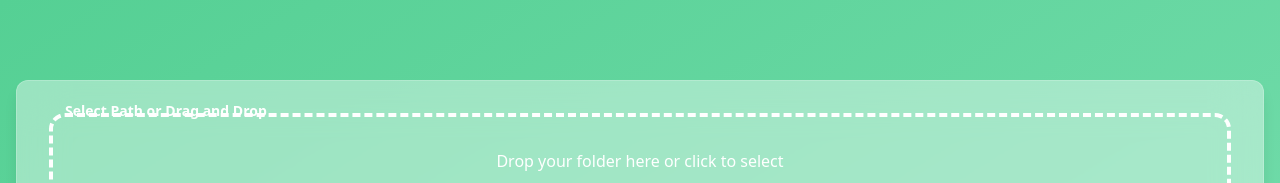
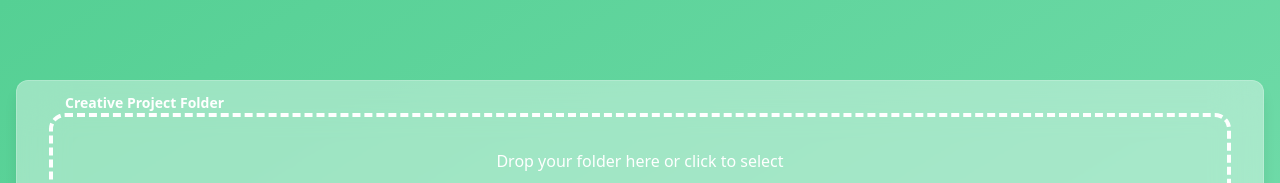
Before and after one commit to dkbozkurt/dkb-AdCraft, a React (Vite) app: page / in a window 1280 px wide. Shown: the top 183 px of the page. Built offline with nearby package versions, Linux system fonts and the light colour scheme.

Commit message:
FileDropArea changes

```diff
--- a/src/components/FileDropArea.tsx
+++ b/src/components/FileDropArea.tsx
@@ -1,5 +1,12 @@
 import React, { useState, useRef } from 'react'
 import { Folder, X, Loader } from 'lucide-react'
+
+declare module 'react' {
+    interface InputHTMLAttributes<T> extends HTMLAttributes<T> {
+        directory?: string;
+        webkitdirectory?: string;
+    }
+}
 
 const FileDropArea: React.FC = () => {
     const [folder, setFolder] = useState<string | null>(null)
@@ -82,8 +89,8 @@ const FileDropArea: React.FC = () => {
 
     return (
         <div className="relative mb-4">
-            <h2 className="absolute -top-3 left-2 z-10 px-2 text-white text-sm font-bold">
-                Select Path or Drag and Drop
+            <h2 className="absolute -top-5 left-2 z-10 px-2 text-white text-sm font-bold">
+                Creative Project Folder
             </h2>
             <div
                 className={`relative border-4 border-dashed border-white rounded-2xl p-8 text-center cursor-pointer ${folder ? 'border-opacity-0' : 'border-opacity-100'
@@ -116,8 +123,8 @@ const FileDropArea: React.FC = () => {
                 ref={fileInputRef}
                 onChange={handleFileInputChange}
                 className="hidden"
-                webkitdirectory="true"
-                directory="true"
+                webkitdirectory=""
+                directory=""
             />
         </div>
     )
```
